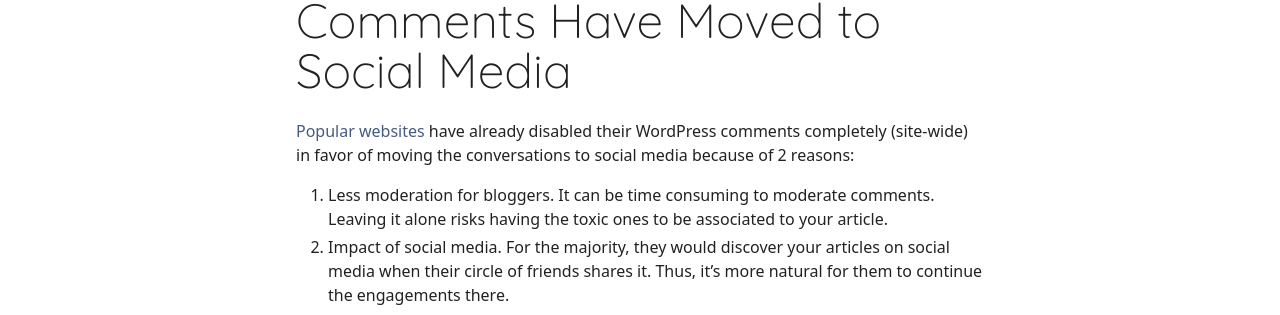
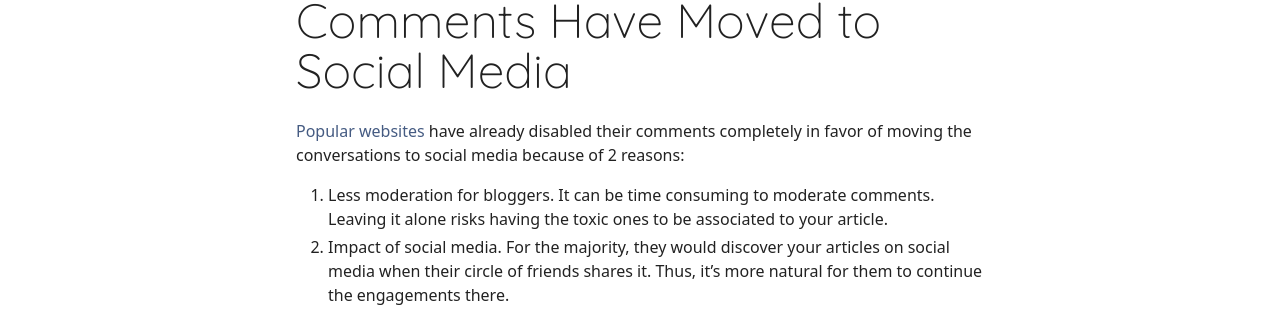
Before and after one commit to cenchat/cenchat.github.io, a Jekyll site: the page built from _posts/2019-06-06-modern-alternative-to-disqus.md, in a window 1280 px wide. Shown: the part 489-804 px from the top of the page. Built offline with Jekyll 4.4.1, drawn with Linux system fonts in a browser that asks for light colours; a script that is not in the unit is left out.

Commit message:
Update post

```diff
--- a/_posts/2019-06-06-modern-alternative-to-disqus.md
+++ b/_posts/2019-06-06-modern-alternative-to-disqus.md
@@ -13,7 +13,7 @@ I'm a person that likes to read comments. It's one of those things that I just i
 
 ## Comments Have Moved to Social Media
 
-[Popular websites](https://www.niemanlab.org/2015/09/what-happened-after-7-news-sites-got-rid-of-reader-comments/) have already disabled their WordPress comments completely (site-wide) in favor of moving the conversations to social media because of 2 reasons:
+[Popular websites](https://www.niemanlab.org/2015/09/what-happened-after-7-news-sites-got-rid-of-reader-comments/) have already disabled their comments completely in favor of moving the conversations to social media because of 2 reasons:
 
 1. **Less moderation for bloggers**. It can be time consuming to moderate comments. Leaving it alone risks having the toxic ones to be associated to your article.
 2. **Impact of social media**. For the majority, they would discover your articles on social media when their circle of friends shares it. Thus, it's more natural for them to continue the engagements there.
```
